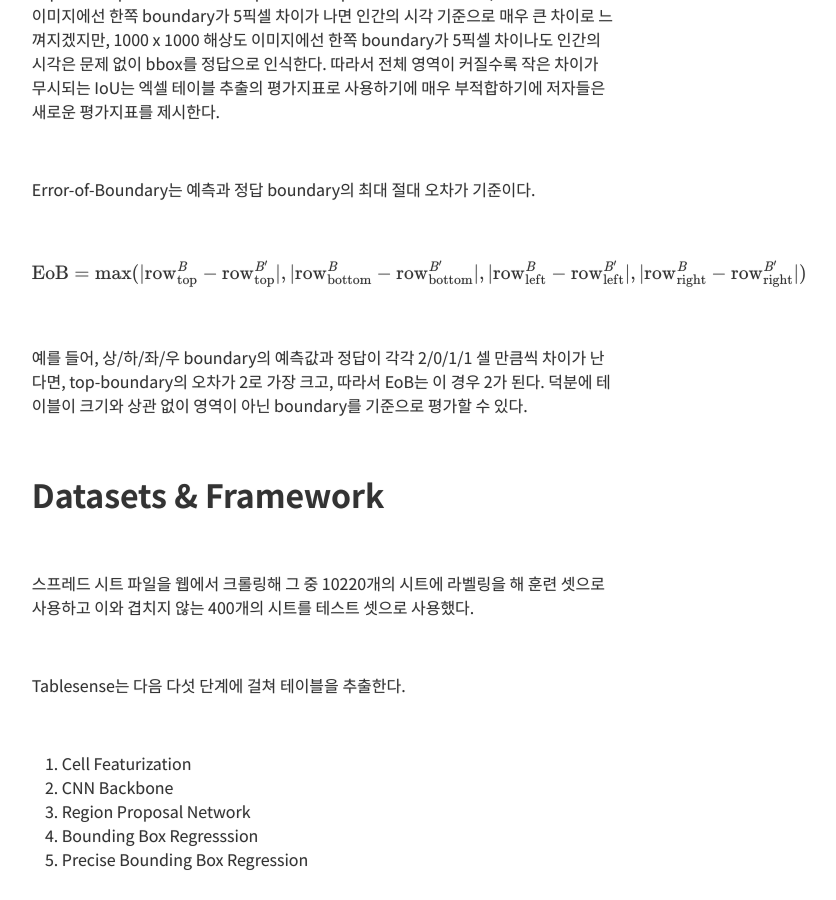
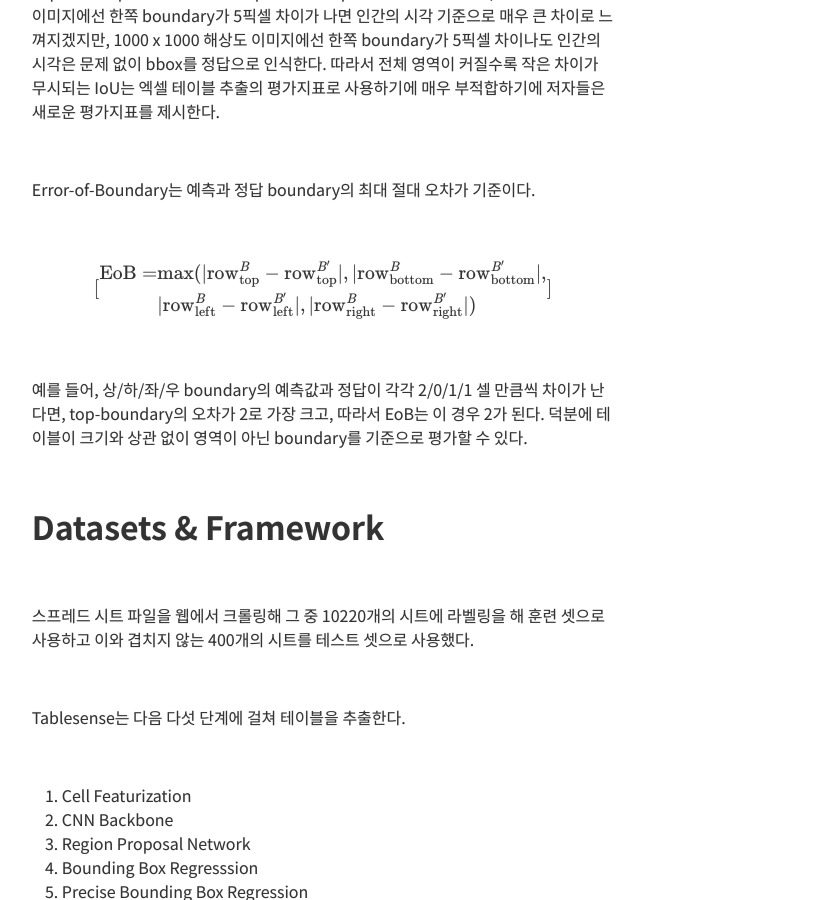
Before and after one commit to Clarit7/clarit7.github.io, a Jekyll site: the page built from _posts/2021-12-10-tablesense.md, in a window 1280 px wide and 900 px high, scrolled down 2075 px. Shown: the whole window, without its empty margins (317-1153 px from the left). Built offline with Jekyll 4.4.1, drawn with Linux system fonts in a browser that asks for light colours; some web fonts are replaced; formulas are drawn with MathJax 3; comment, search, counter and statistics services are not loaded.

Commit message:
Update 2021-12-10-tablesense.md

```diff
--- a/_posts/2021-12-10-tablesense.md
+++ b/_posts/2021-12-10-tablesense.md
@@ -69,7 +69,11 @@
 
 <br/>
 
-$$ \mathrm{EoB} = \displaystyle\mathrm{max}(\vert\mathrm{row_{top}^\mathit{B}} - \mathrm{row_{top}^\mathit{B'}}\vert, \vert\mathrm{row_{bottom}^\mathit{B}} - \mathrm{row_{bottom}^\mathit{B'}}\vert, \vert\mathrm{row_{left}^\mathit{B}} - \mathrm{row_{left}^\mathit{B'}}\vert, \vert\mathrm{row_{right}^\mathit{B}} - \mathrm{row_{right}^\mathit{B'}}\vert) $$
+$$[\begin{align*}
+\mathrm{EoB} =
+&\displaystyle\mathrm{max}(\vert\mathrm{row_{top}^\mathit{B}} - \mathrm{row_{top}^\mathit{B'}}\vert, \vert\mathrm{row_{bottom}^\mathit{B}} - \mathrm{row_{bottom}^\mathit{B'}}\vert, \\
+&\vert\mathrm{row_{left}^\mathit{B}} - \mathrm{row_{left}^\mathit{B'}}\vert, \vert\mathrm{row_{right}^\mathit{B}} - \mathrm{row_{right}^\mathit{B'}}\vert)
+\end{align*}]$$
 
 <br/>
 
```
